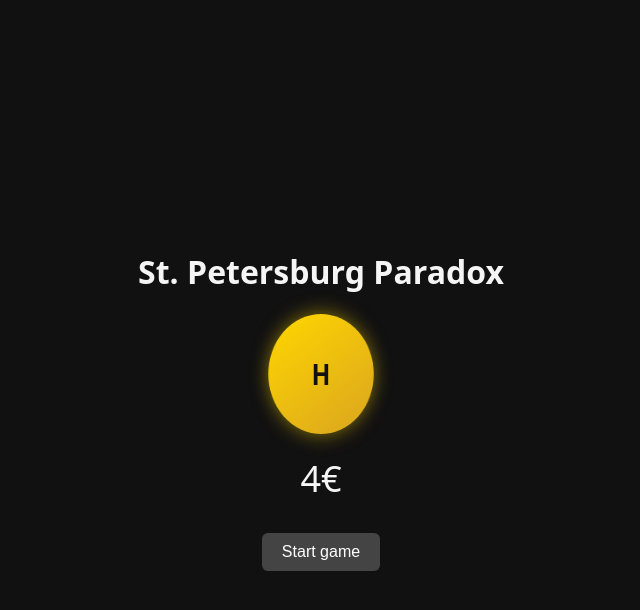
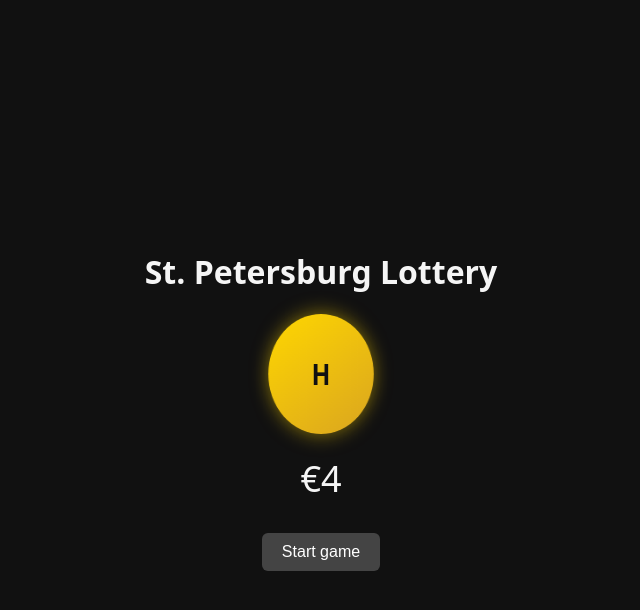
Before and after one commit to amunizb/amunizb.github.io, a plain HTML site: page st_petersburg.html in a window 1280 px wide. Both pictures are taken after a click on the button "Start game". Shown: the whole page, without its empty margins (319-959 px from the left). Drawn offline with Linux system fonts and the light colour scheme.

Commit message:
paradox -> lottery

```diff
--- a/st_petersburg.html
+++ b/st_petersburg.html
@@ -88,10 +88,10 @@
 <body>
 
 <div class="container">
-    <h1>St. Petersburg Paradox</h1>
+    <h1>St. Petersburg Lottery</h1>
 
     <div id="coin" class="coin">?</div>
-    <div id="prize" class="prize">2€</div>
+    <div id="prize" class="prize">€2</div>
     <div id="result"></div>
 
     <button onclick="startGame()">Start game</button>
@@ -106,7 +106,7 @@ function startGame() {
     prize = 2;
     gameRunning = true;
 
-    document.getElementById("prize").textContent = "2€";
+    document.getElementById("prize").textContent = "€2";
     document.getElementById("result").textContent = "";
     document.getElementById("coin").textContent = "?";
 
@@ -135,7 +135,7 @@ function toss() {
         if (isHeads) {
             coin.textContent = "H";
             prize *= 2;
-            prizeEl.textContent = prize + "€";
+            prizeEl.textContent = "€" + prize;
             prizeEl.classList.add("double");
 
             setTimeout(() => prizeEl.classList.remove("double"), 500);
```
